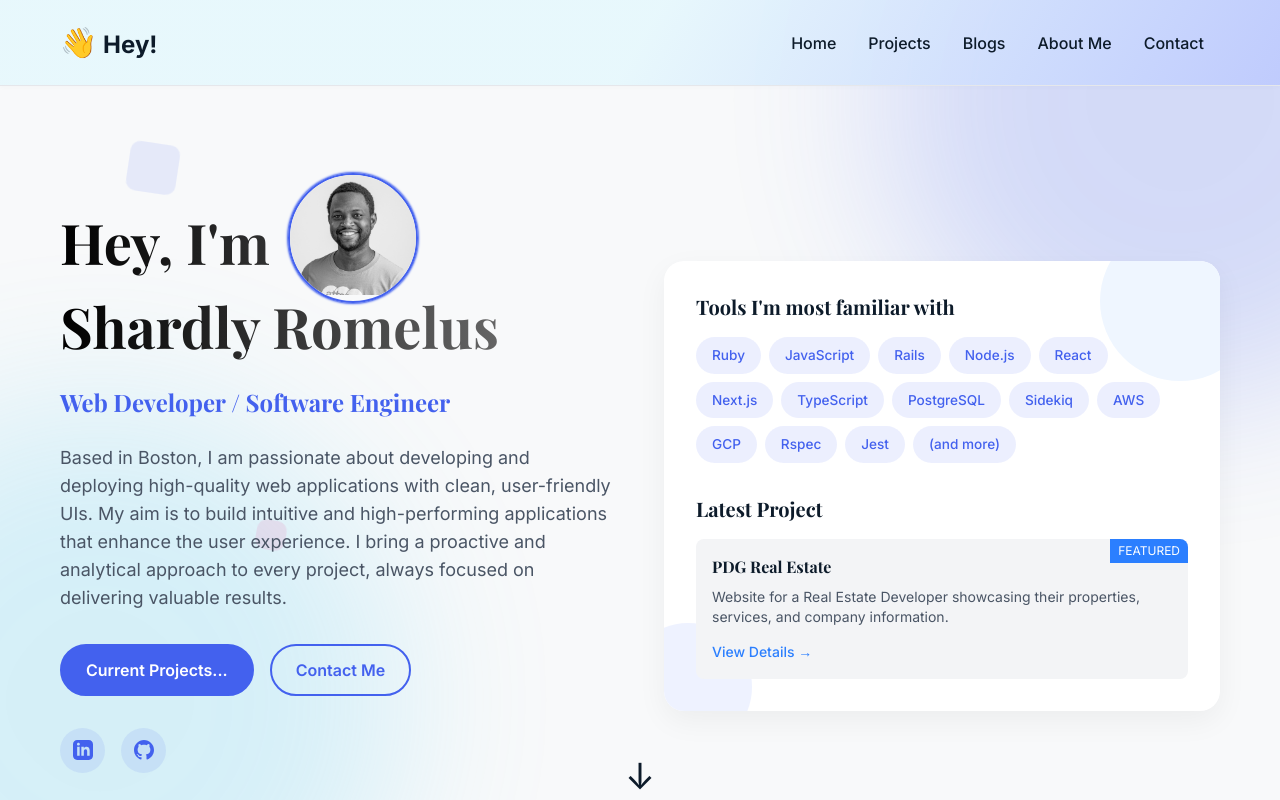
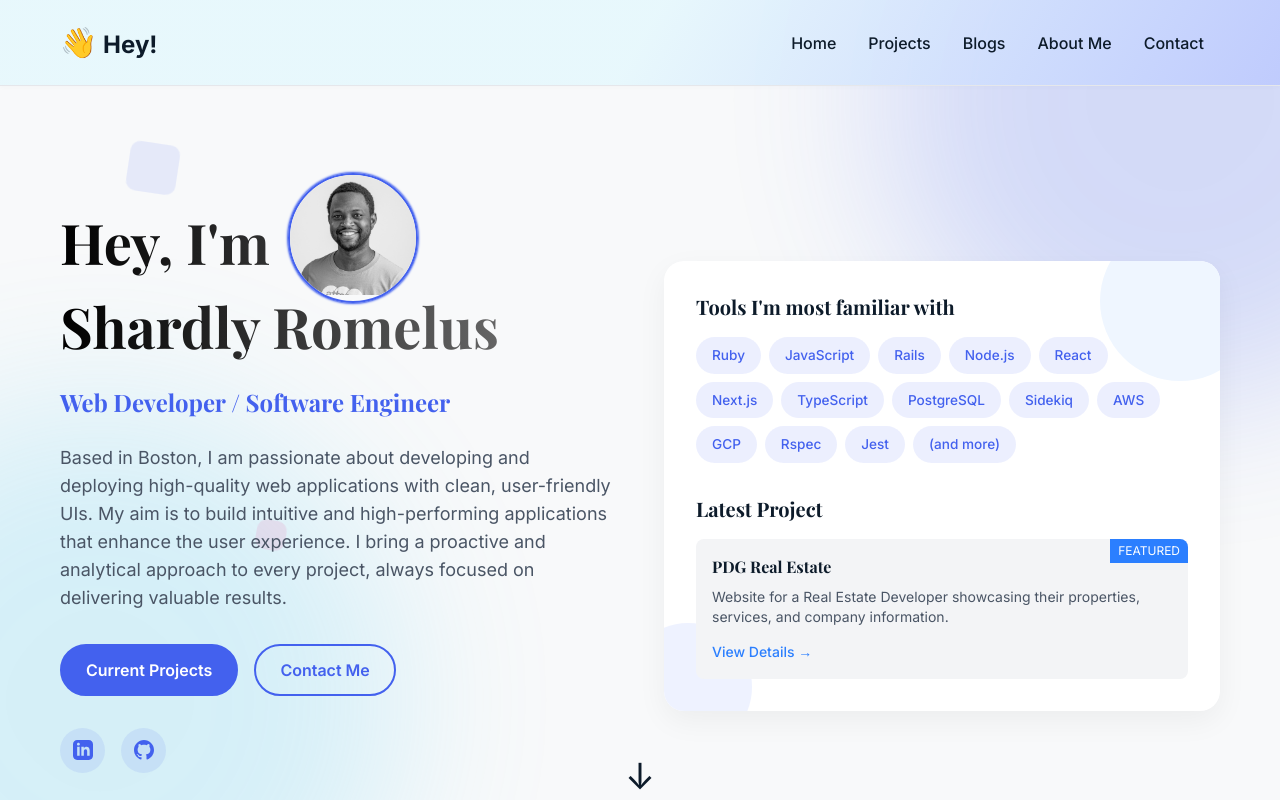
Before and after one commit to sromelus/my_dev_porfolio, a Next.js app: page / in a window 1280 px wide. Shown: the top 800 px of the page. Built offline with nearby package versions, Linux system fonts and the light colour scheme.

Commit message:
remove dots in current project link

```diff
--- a/app/components/Hero.tsx
+++ b/app/components/Hero.tsx
@@ -37,7 +37,7 @@ const Hero: React.FC = () => {
               Based in Boston, I am passionate about developing and deploying high-quality web applications with clean, user-friendly UIs. My aim is to build intuitive and high-performing applications that enhance the user experience. I bring a proactive and analytical approach to every project, always focused on delivering valuable results.
               </p>
               <div className="flex flex-wrap gap-4">
-                  <Link href="/#projects" className={styles.btnPrimary}>Current Projects...</Link>
+                  <Link href="/#projects" className={styles.btnPrimary}>Current Projects</Link>
                   <Link href="https://www.linkedin.com/in/shardlyromelus/" target="_blank" className={styles.btnSecondary}>Contact Me</Link>
               </div>
               <SocialLinks />
```
